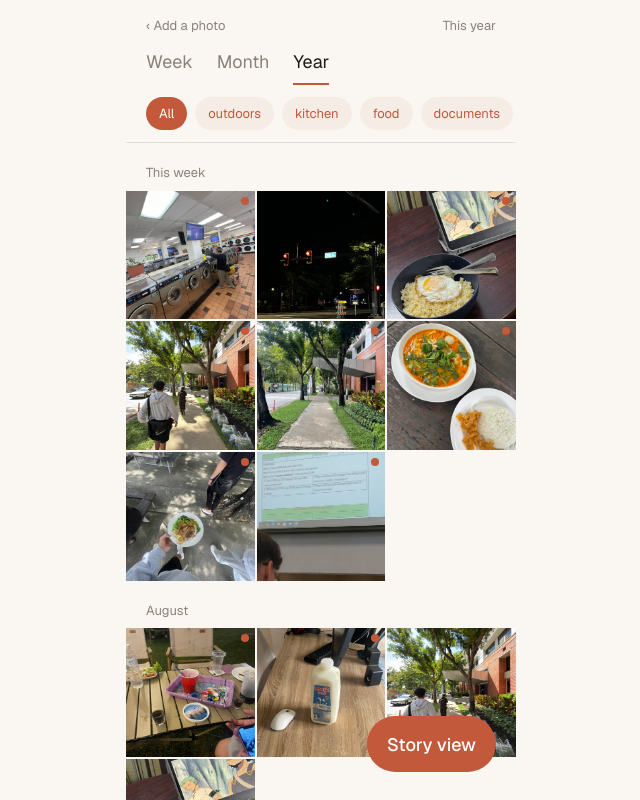
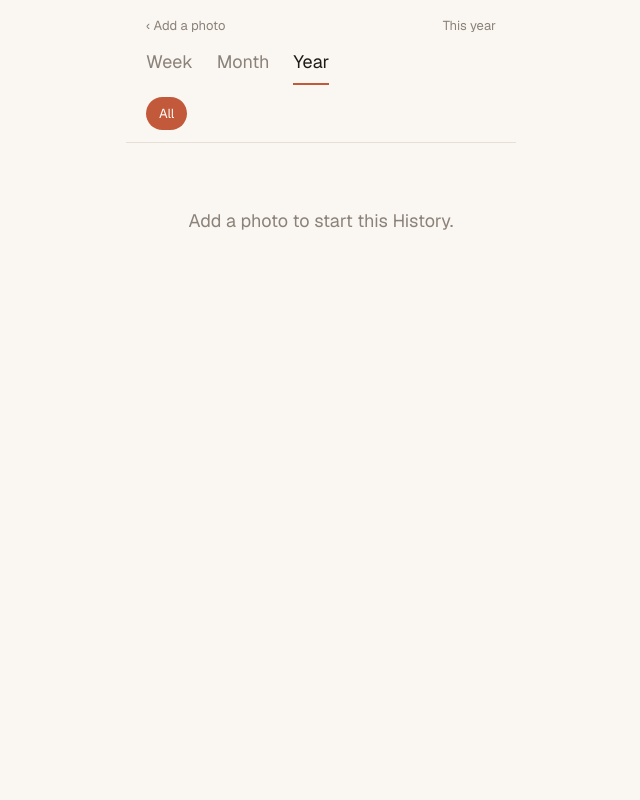
Before and after one commit to TunyatapVich/cursor-salaya, a Next.js app: page /archive in a window 1280 px wide. Shown: the whole page, without its empty margins (319-959 px from the left). Built offline with nearby package versions, Linux system fonts and the light colour scheme.

Commit message:
Refactor ArchiveGrid and ArchiveStory components to improve user experience. Removed unused posts from feed, updated empty state messages, and conditionally rendered the Story view link based on feed content. Enhanced handling for cases with no posts in ArchiveStory.

```diff
--- a/app/screens.tsx
+++ b/app/screens.tsx
@@ -15,7 +15,6 @@ import {
   describePhoto,
   groupPosts,
   hasUnread,
-  posts as allPosts,
   replyCount,
   topTags,
   withinPeriod,
@@ -501,7 +500,7 @@ function useFeed() {
     window.addEventListener("saved-posts-changed", sync);
     return () => window.removeEventListener("saved-posts-changed", sync);
   }, []);
-  return [...saved, ...allPosts];
+  return saved;
 }
 
 export function ArchiveGrid() {
@@ -551,7 +550,9 @@ export function ArchiveGrid() {
         </header>
 
         {shown.length === 0 ? (
-          <p className="py-16 text-center text-body text-muted">Nothing tagged {tag} yet.</p>
+          <p className="px-8 py-16 text-center text-body text-muted">
+            {tag ? `Nothing tagged ${tag} yet.` : "Add a photo to start this History."}
+          </p>
         ) : null}
 
         {groupPosts(shown).map((group) => (
@@ -570,12 +571,14 @@ export function ArchiveGrid() {
         <div className="h-24" />
       </div>
 
+      {feed.length > 0 ? (
         <Link
           href="/archive/story"
           className="absolute right-5 bottom-7 flex h-14 items-center rounded-full bg-accent px-5 text-body font-medium text-white"
         >
           Story view
         </Link>
+      ) : null}
     </Screen>
   );
 }
@@ -589,10 +592,23 @@ export function ArchiveStory({ start = 0, auto = true }: { start?: number; auto?
   const post = list[i];
 
   useEffect(() => {
-    if (!auto) return;
+    if (!auto || list.length === 0) return;
     const t = setInterval(() => setI((n) => (n + 1) % list.length), 5000);
     return () => clearInterval(t);
   }, [auto, list.length]);
+
+  if (!post) {
+    return (
+      <Screen>
+        <div className="flex h-full flex-col items-center justify-center bg-black px-8 text-center">
+          <p className="text-body text-white/70">Nothing in History yet.</p>
+          <Link href="/" className="mt-6 text-meta text-white/50">
+            Add a photo
+          </Link>
+        </div>
+      </Screen>
+    );
+  }
 
   return (
     <Screen>
```
Lines whose indentation alone changed are shown as unchanged.
